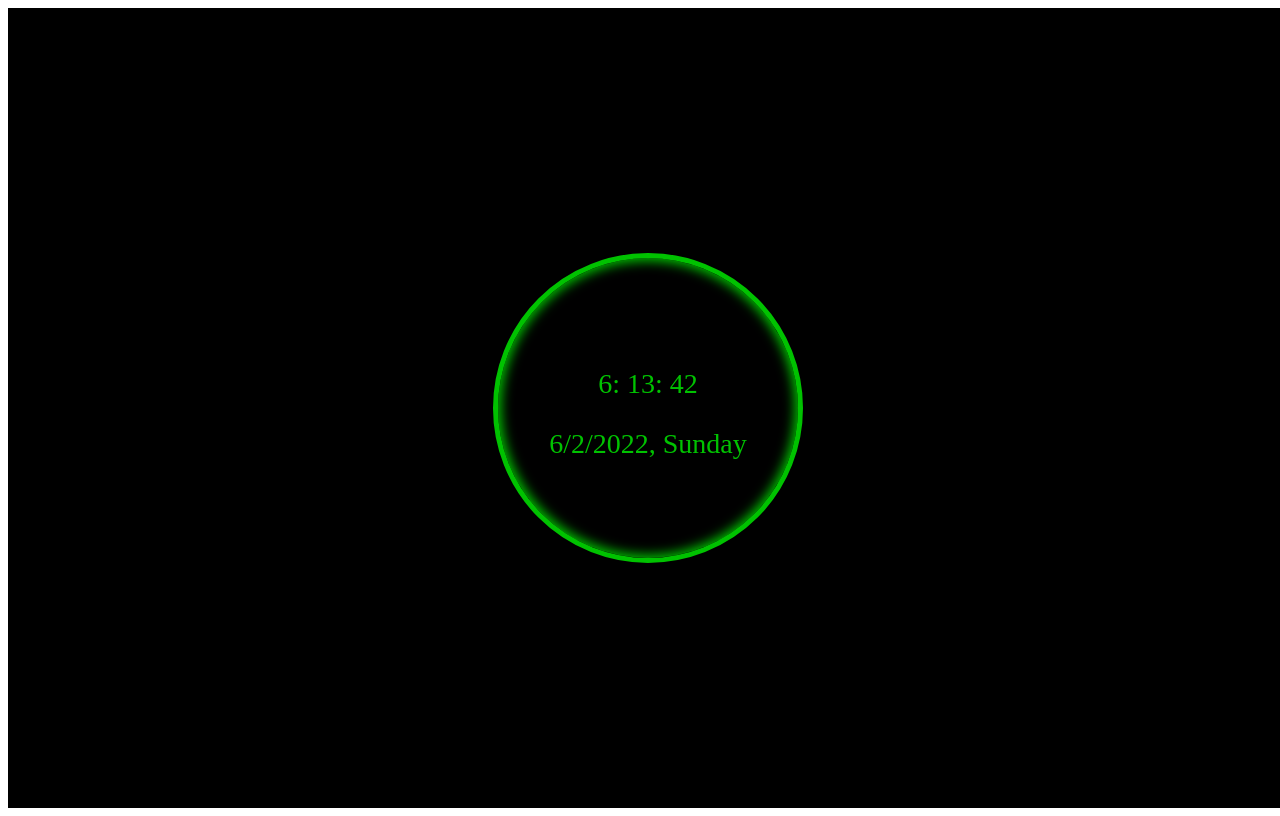
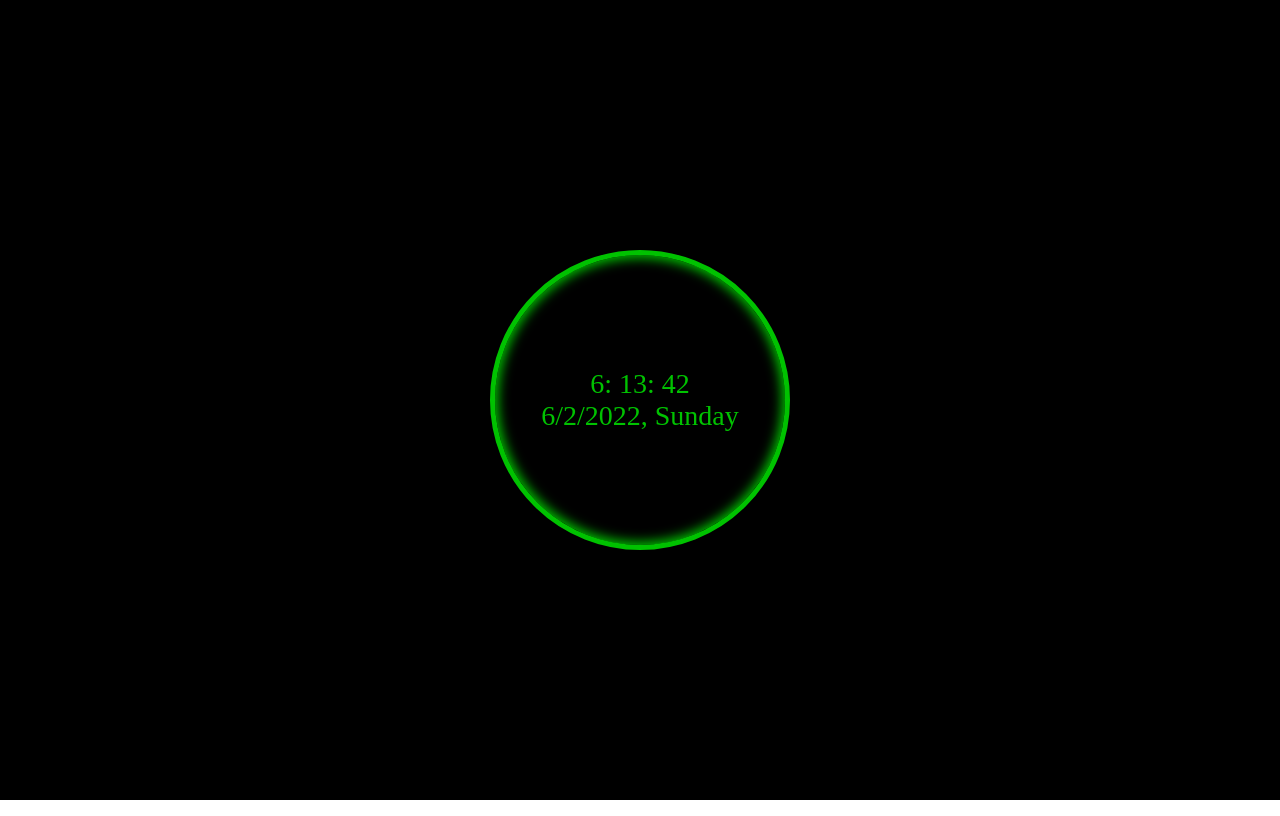
Before and after one commit to ravikiran-fullstack/digital-clock, a plain HTML site: page index.html in a window 1280 px wide. Drawn offline with Linux system fonts and the light colour scheme.

Commit message:
updated CSS

```diff
--- a/app.js
+++ b/app.js
@@ -33,10 +33,13 @@ setInterval(() => {
     second.textContent.length === 1
       ? "0" + second.textContent
       : second.textContent;
-  if (second.textContent === "0") {
-    minute.textContent = new Date().getMinutes();
-    if (minute.textContent === "0") {
-      hour.textContent = new Date().getHours();
-    }
-  }
+
+  minute.textContent = new Date().getMinutes();
+  hour.textContent = new Date().getHours();
 }, 1000);
+
+const formatTime = (str) => {
+  str.textContent =
+    str.textContent.length === 1 ? "0" + str.textContent : str.textContent;
+  return str;
+};
--- a/style.css
+++ b/style.css
@@ -1,3 +1,9 @@
+* {
+  margin: 0;
+  padding: 0;
+  box-sizing: border-box;
+}
+
 .container {
   display: flex;
   justify-content: center;
@@ -22,5 +28,5 @@
 }
 
 .time {
-  padding-top: 2.5rem;
+  padding-top: 0rem;
 }
```
